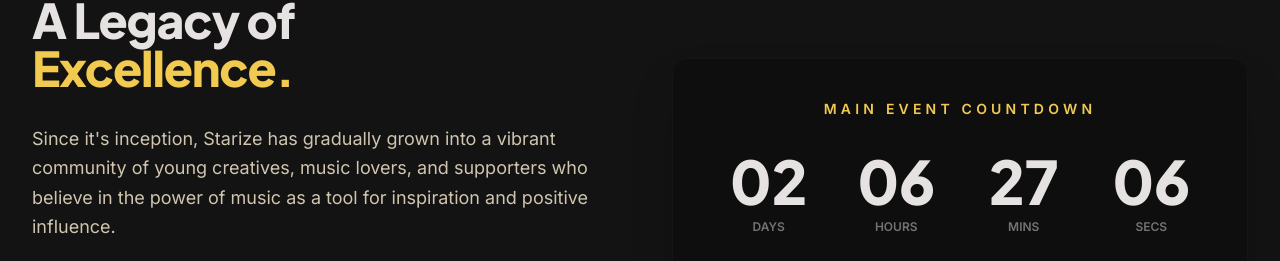
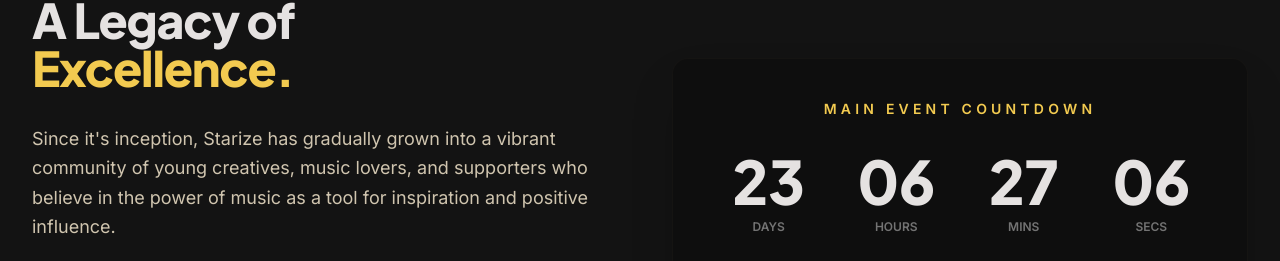
Before and after one commit to amariwawa/starize, a Next.js app: page / in a window 1280 px wide. Shown: the part 900-1161 px from the top of the page. Built offline with nearby package versions, Linux system fonts and the light colour scheme.

Commit message:
chore: update event countdown to May 9th

```diff
--- a/src/components/About.tsx
+++ b/src/components/About.tsx
@@ -14,7 +14,7 @@
   });
 
   useEffect(() => {
-    const targetDate = new Date("April 18, 2026 10:00:00").getTime();
+    const targetDate = new Date("May 9, 2026 10:00:00").getTime();
 
     const interval = setInterval(() => {
       const now = new Date().getTime();
```
